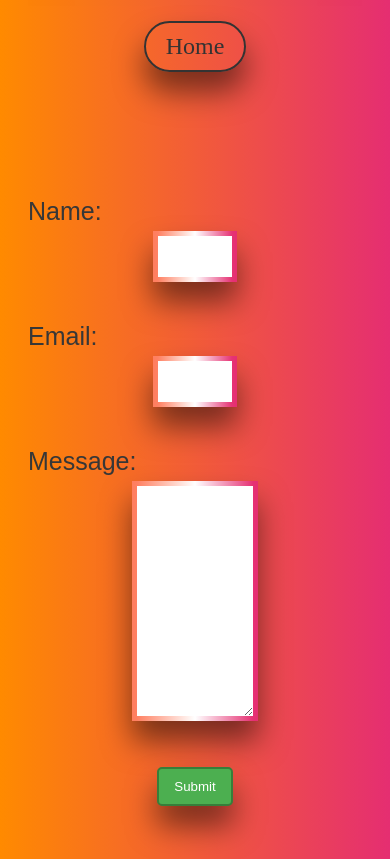
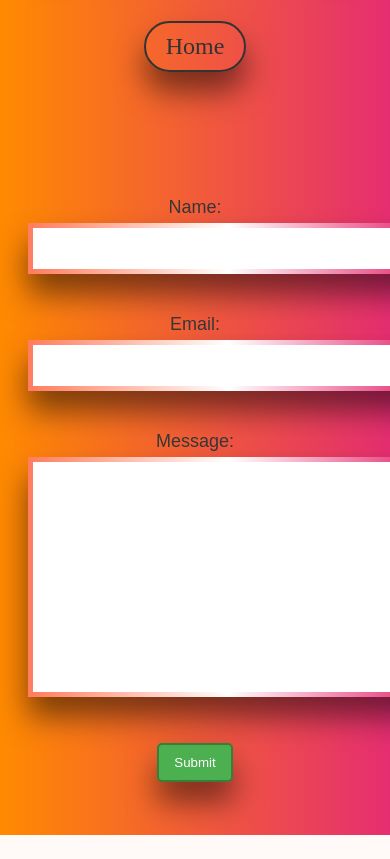
Before and after one commit to BuzzerrdBaait/fcapp, a Django app: page /contact in a window 390 px wide; the page is wider, and only the part inside the window is pictured. Shown: the part 365-1224 px from the top of that part. After the commit the page ends 1200 px from the top of that part, so only its background shows below. Run offline with Django 4.2, Linux system fonts and the light colour scheme.

Commit message:
ading min widths to optimize for mobile

```diff
--- a/fcapp/static/fcapp/edit_deck.css
+++ b/fcapp/static/fcapp/edit_deck.css
@@ -7,9 +7,15 @@
 
      form label {
 
-     display: block;
+     display: flex;
+
+     justify-content: center;
+
+     align-items: center;
 
      margin-bottom: 5px;
+
+     font-size: large;
 
      color: #373737;
 
@@ -21,7 +27,10 @@
 
      font-family:'Market Felt', sans-serif;
 
-     width: 25%;
+     width: 35%;
+
+     min-width: 400px;
+
 
 
      padding: 10px;
@@ -50,6 +59,8 @@
      font-family:'Market Felt', sans-serif;
 
      width: 38%;
+
+     min-width: 400px;
 
      padding: 10px;
 
@@ -162,13 +173,3 @@
 
          color: #fff;
      }
-
-
-
-
-
-     form label {
-
-         text-align: left;
-
-     }
--- a/fcapp/templates/fcapp/login.html
+++ b/fcapp/templates/fcapp/login.html
@@ -47,6 +47,7 @@
         </nav>
 
 
+
     <form method="post">
 
         {% csrf_token %}
@@ -62,6 +63,7 @@
         <button type="submit">Login</button>
 
     </form>
+  </div>
 
 
 </body>
```
